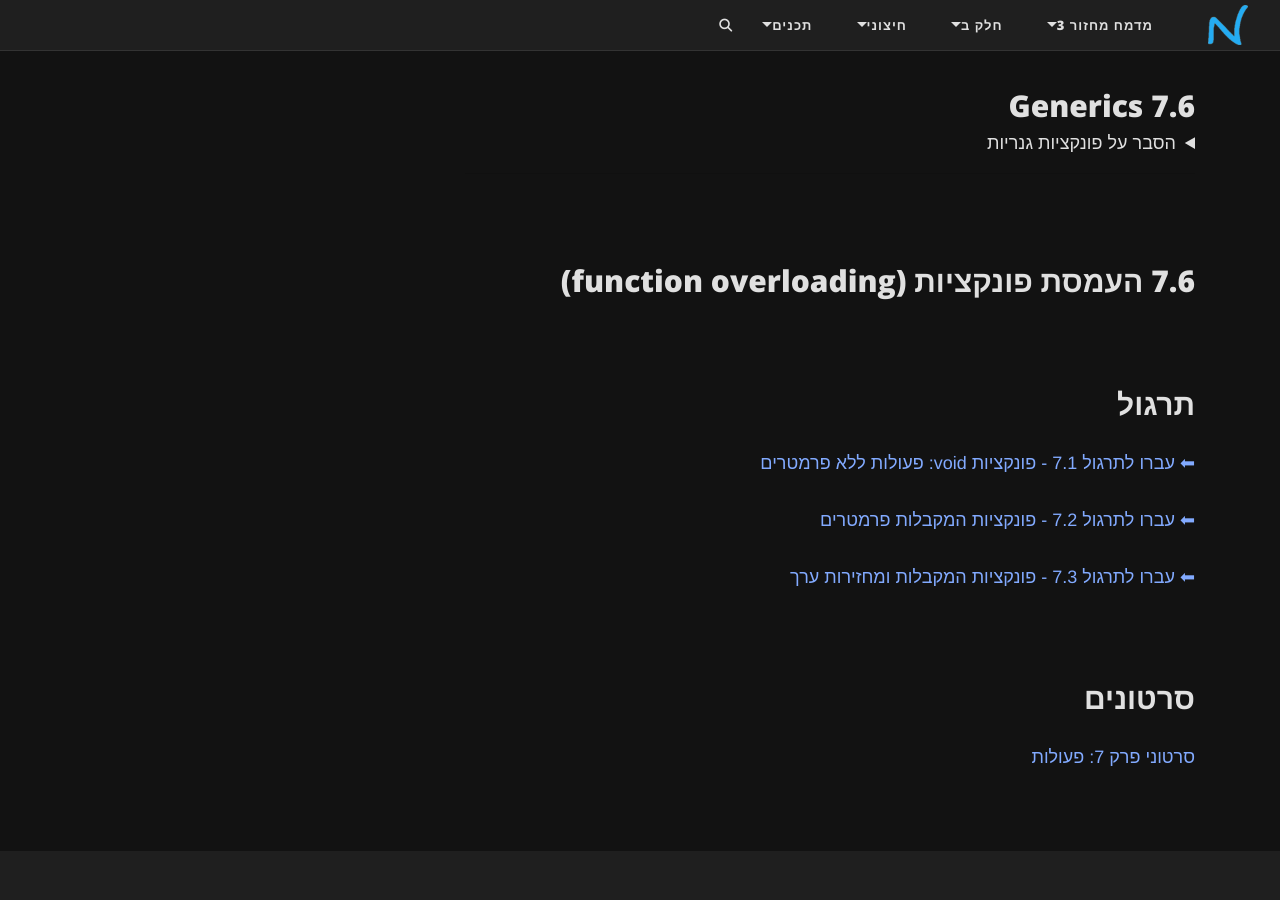
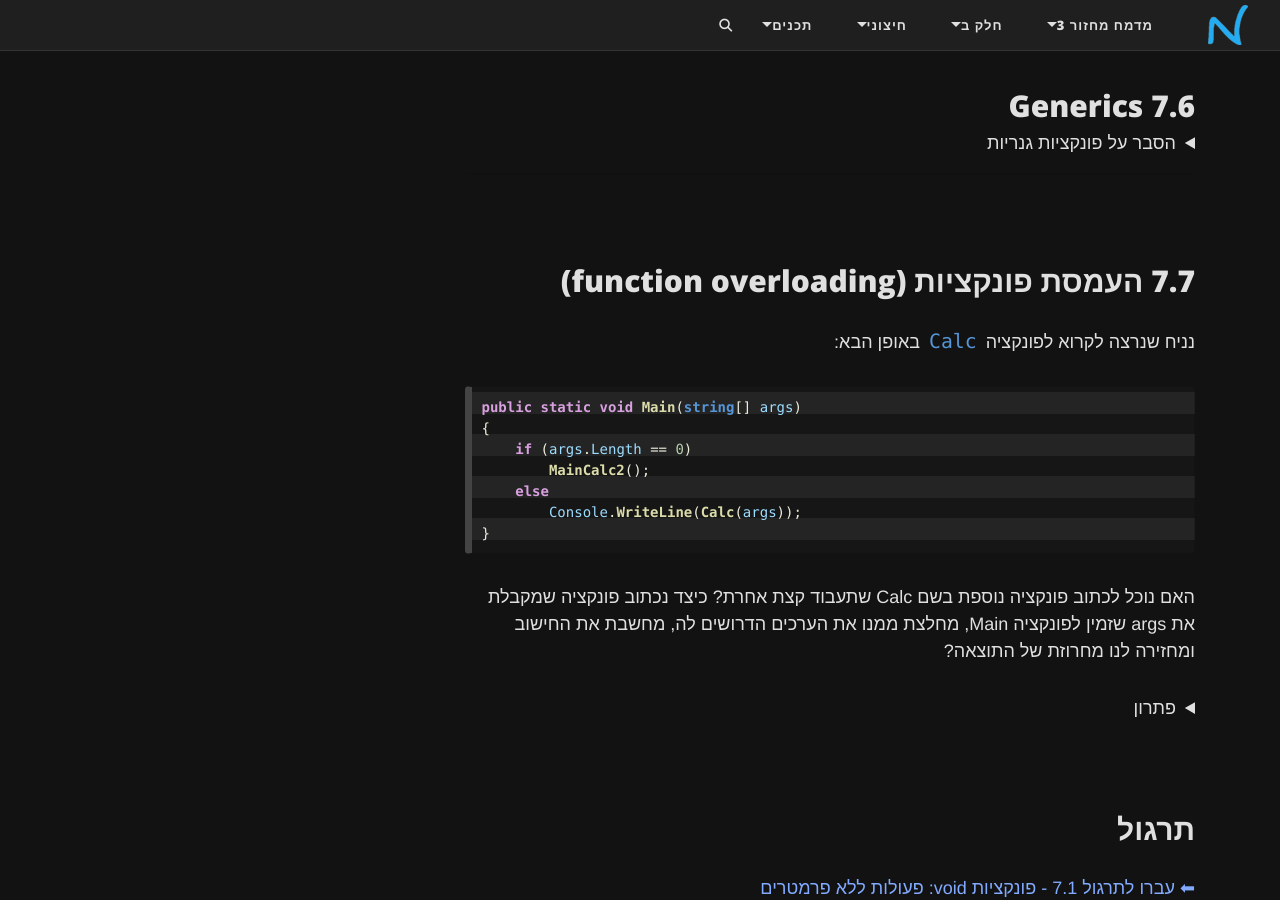
Before and after one commit to 3strategy/BeautifulYesodot, a Jekyll site: the page built from cs2/Chapter7Full.md, in a window 1280 px wide and 900 px high, scrolled down 9343 px. Built offline with Jekyll 4.4.1, drawn with Linux system fonts in a browser that asks for light colours; formulas are drawn with MathJax 3; comment, search, counter and statistics services are not loaded.

Commit message:
הוספה קצרה של ה-overloading

````diff
--- a/cs2/Chapter7Full.md
+++ b/cs2/Chapter7Full.md
@@ -779,7 +779,7 @@ public static void WriteInColor(string str, ConsoleColor color, ConsoleColor? ne
 
 ```csharp
 // כתיבת פונקציה בשורה אחת
-static double f(double x) => x*x;
+static double F(double x) => x*x;
 ```
 
 - בעצם במקום לבצע חישובים ולסיים בפקודה `;return num`, אם ניתן לרשום את החישוב בשורה אחת, מותר להשתמש בחץ הקיצור ולרשום את הערך שיש להחזיר או את הפקודה שנרצה לבצע ישירות בתחביר מקוצר ללא סוגריים.
@@ -822,8 +822,44 @@ static T Identity<T>(T value)
 
 ---
 
-## 7.6 העמסת פונקציות (function overloading)
+## 7.7 העמסת פונקציות (function overloading)
+נניח שנרצה לקרוא לפונקציה `Calc` באופן הבא:
 
+```csharp
+public static void Main(string[] args)
+{
+    if (args.Length == 0)
+        MainCalc2();
+    else
+        Console.WriteLine(Calc(args));
+}
+```
+האם נוכל לכתוב פונקציה נוספת בשם Calc שתעבוד קצת אחרת?
+כיצד נכתוב פונקציה שמקבלת את args שזמין לפונקציה Main, מחלצת ממנו את הערכים הדרושים לה, מחשבת את החישוב ומחזירה לנו מחרוזת של התוצאה?
+
+<details markdown="1"><summary>פתרון</summary>
+הפתרון הוא בהעמסת פונקציות: Function Overloading.
+
+```csharp
+/// <summary>
+/// an Overloaded version of Calc:
+/// </summary>
+/// <param name="args">מערך שבו שלושת הפרמטרים - מספר, אופרטור, ומספר</param>
+/// <returns>מחזיקה את תוצאת החישוב כמחרוזת מוכנה לשימוש בצורת תרגיל חשבוני</returns>
+public static string Calc(string[] args)
+{
+    if (args.Length >= 3)
+    {
+        double res = Calc(int.Parse(args[0]), char.Parse(args[1]), int.Parse(args[2]));
+        return $"{args[0]} {args[1]} {args[2]} = {res}";
+    }
+
+    WriteInColor("\ninvalid request", ConsoleColor.Red);
+    return "";
+}
+```
+
+</details>
 
 
 
````
Also changed, not shown: other parts of cs2/Chapter7Full.md (+4 -4 lines).
